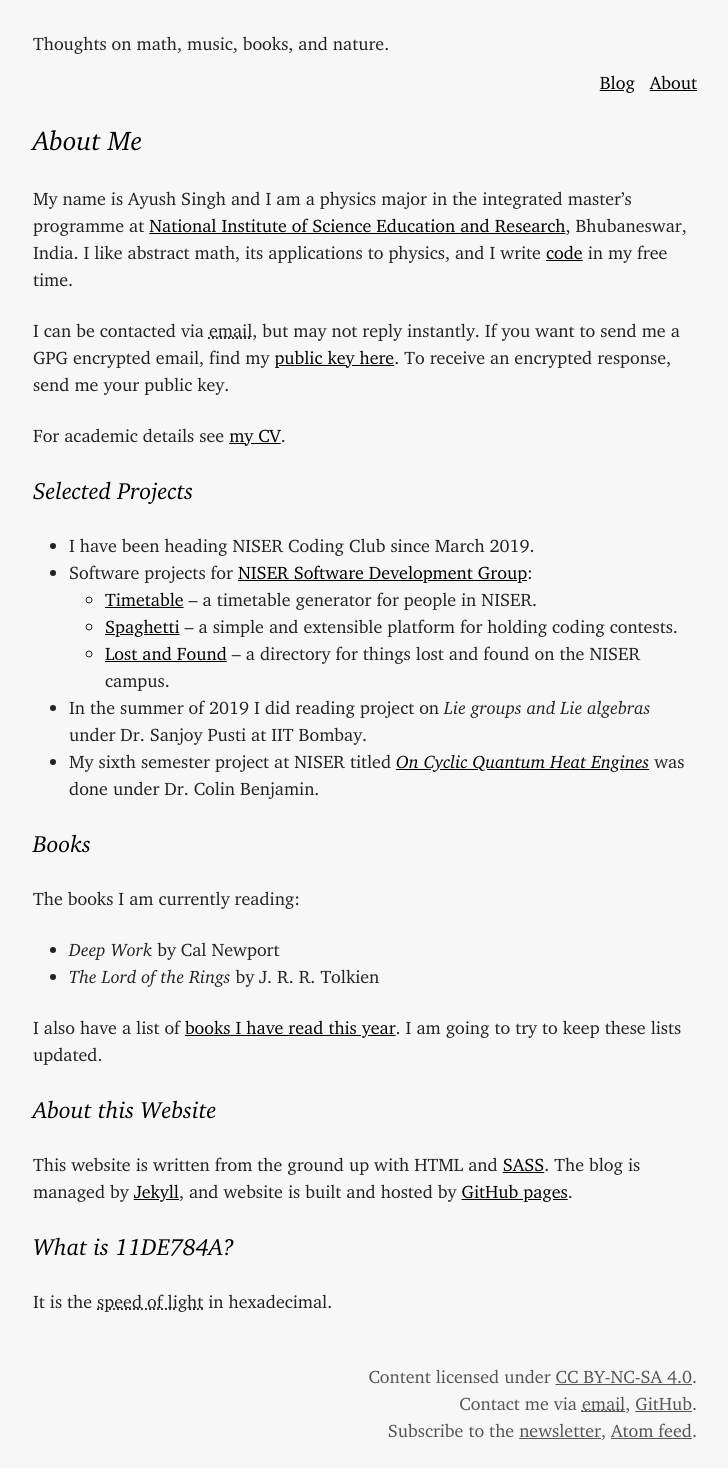
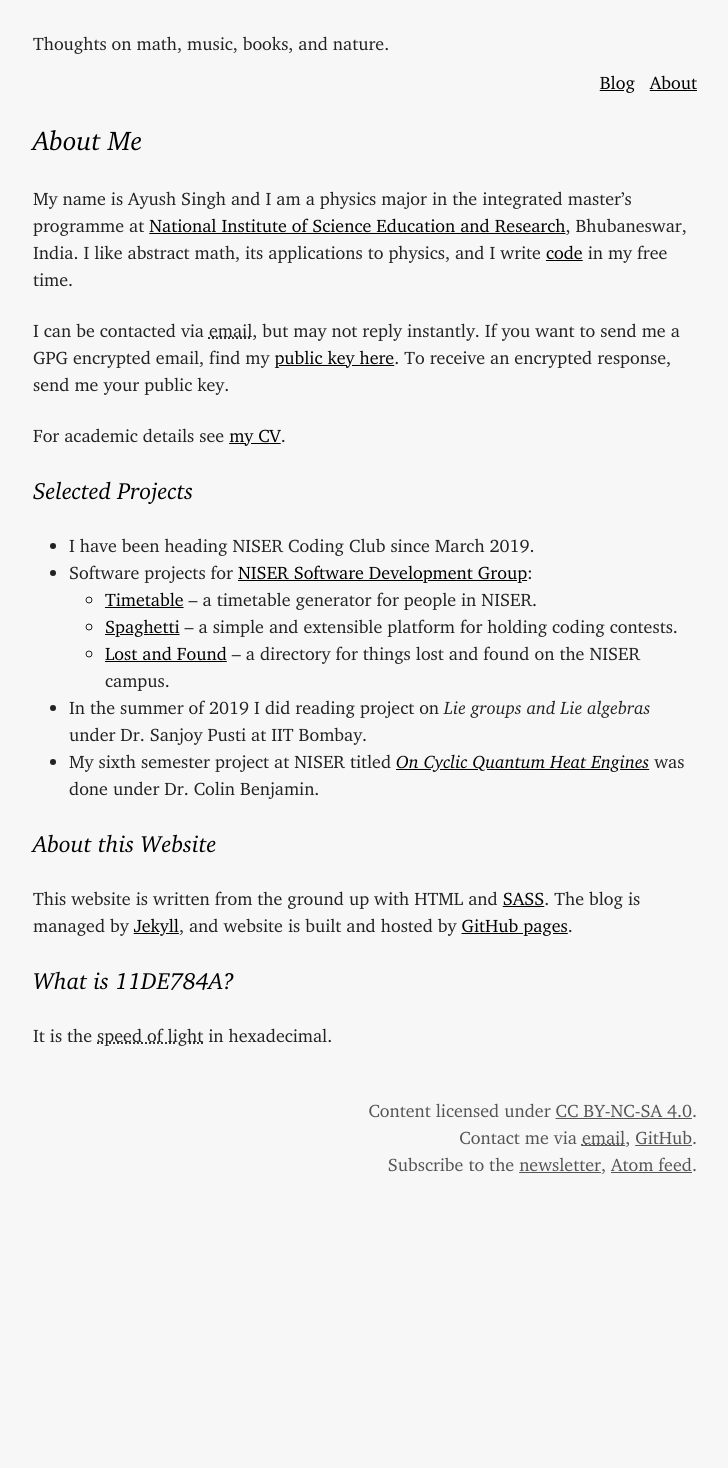
Before and after one commit to LeonardoGoller/LeonardoGoller.github.io, a Jekyll site: the page built from about.markdown, in a window 1280 px wide. Shown: the whole page, without its empty margins (275-1003 px from the left). Built offline with Jekyll 4.4.1, drawn with Linux system fonts in a browser that asks for light colours; comment, search, counter and statistics services are not loaded; after the commit the page ends 1202 px from its top, so only the background shows below that.

Commit message:
update cv and about

```diff
--- a/about.markdown
+++ b/about.markdown
@@ -33,19 +33,6 @@ For academic details see [my CV](/assets/files/cv_ayush_singh.pdf).
     Engines_](/assets/files/on_cyclic_quantum_heat_engines.pdf)
     was done under Dr. Colin Benjamin.
 
-
-## Books
-
-The books I am currently reading:
-
-{% for book in site.currentbooks %}
-* _{{ book.title }}_ by {{ book.author }}
-{% endfor %}
-
-I also have a list of [books I have read this year](/books). I am going to
-try to keep these lists updated.
-
-
 ## About this Website
 
 This website is written from the ground up with HTML and
```
Also changed, not shown: 1 other file.
